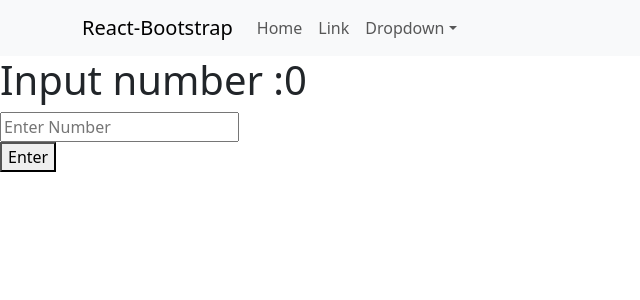
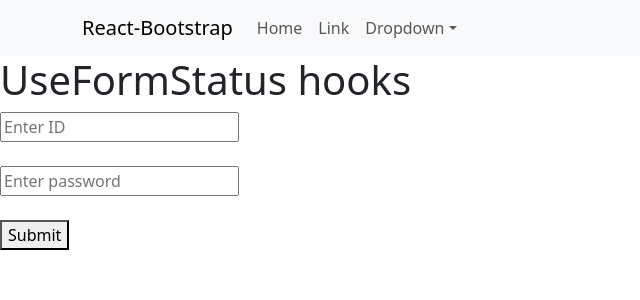
Before and after one commit to sugathub/react-learning, a React (Vite) app: page / in a window 1280 px wide. Shown: the top 300 px of the page, without its empty margins (0-640 px from the left). Built offline with nearby package versions, Linux system fonts and the light colour scheme.

Commit message:
use useFormStatus on button

```diff
--- a/src/App.jsx
+++ b/src/App.jsx
@@ -1,41 +1,47 @@
 
 // import './App.css'
 
-import { useRef } from "react"
 import Navebar from "./Navebar"
-import { useState } from "react";
-import User from "./User";
-
+import {useFormStatus} from "react-dom"
 
 function App() {
 
- const inputRef =useRef(null);
-const [number,setNumber]=useState(0);
-
-const operction =()=>{
-
-  setNumber(inputRef.current.value)
+  const handleSubmit = async () => {
+   await new Promise(res => setTimeout(res, 2000));
+    console.log("submit");
+  }
 
 
+  function CustomeForm() {
+const {pending} = useFormStatus();
 
-}
+
+    return (
+      <div>
+        <input type="text" placeholder="Enter ID" />
+        <br />
+        <br />
+        <input type="passWord" placeholder="Enter password" />
+        <br />
+        <br />
+        <button disabled={pending} >{pending?"submiting....":"Submit"}</button>
+
+      </div>
+    )
+  }
 
 
   return (
     <>
 
 
+      <Navebar />
 
-     <Navebar />
-     <h1>Input number :{number}</h1>
+      <h1>UseFormStatus hooks </h1>
+      <form action={handleSubmit}>
+        <CustomeForm />
 
-    <User ref={inputRef} />
-     <button onClick={operction}>Enter</button>
-
-
-
-
-
+      </form>
 
 
     </>
--- a/src/User.jsx
+++ /dev/null
@@ -1,12 +0,0 @@
-
-
-const User = (props) => {
-  return (
-    <div>
-
-      <input ref={props.ref} type="text" placeholder="Enter Number" />
-   </div>
-  )
-}
-
-export default User;
```
